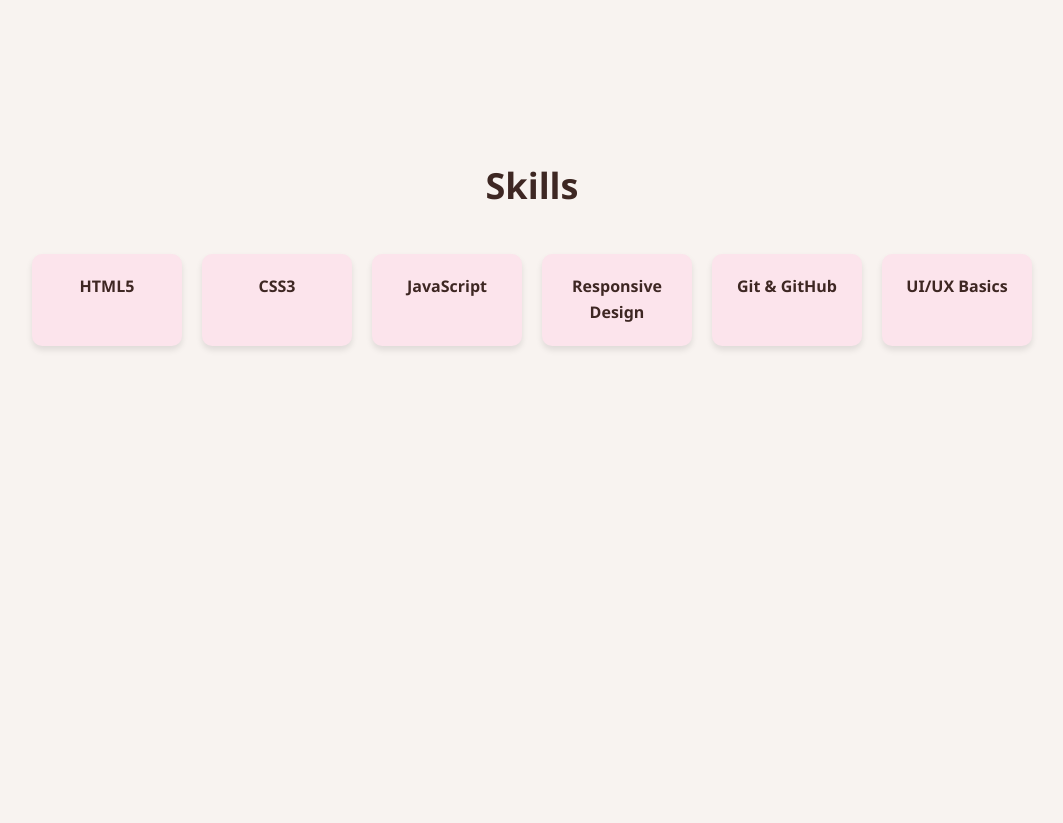
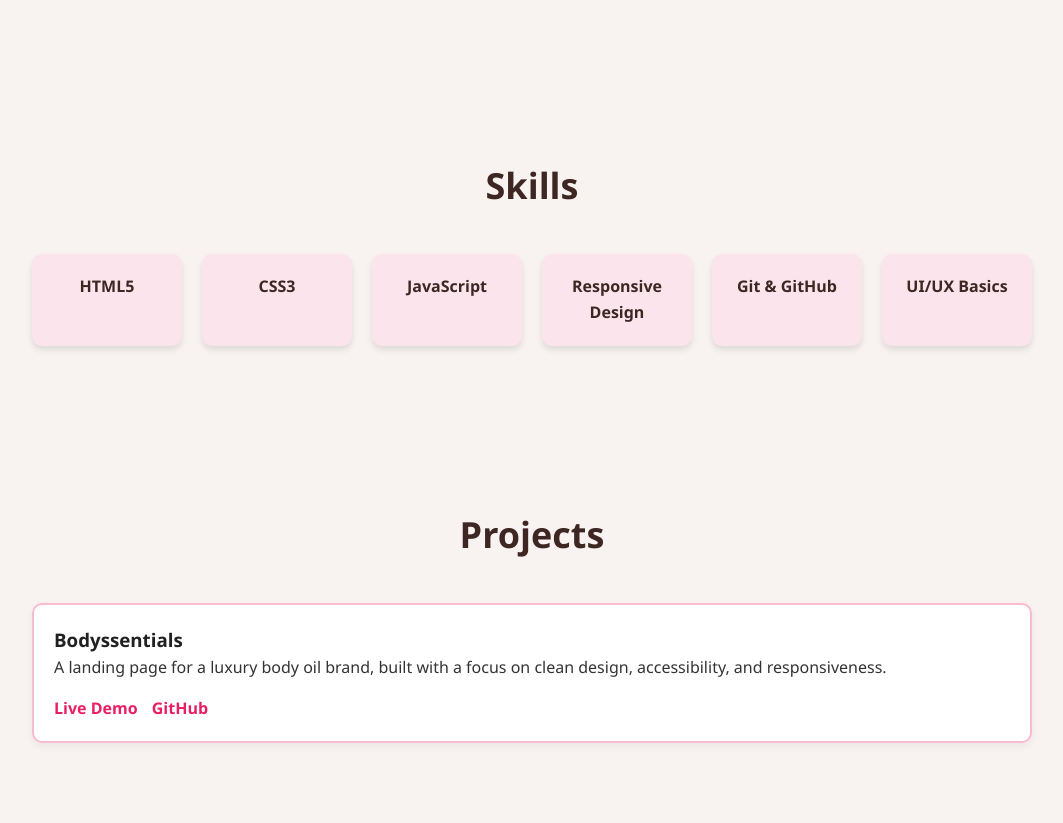
Before and after one commit to Maleke-Bridget-Nkwana/mbnkwana-portfolio, a plain HTML site: page index.html in a window 1280 px wide. Shown: the part 690-1513 px from the top of the page, without its empty margins (108-1171 px from the left). Before the commit the page ends 1116 px from the top, so only its background shows below. Drawn offline with Linux system fonts and the light colour scheme.

Commit message:
Added Projects section with styling

```diff
--- a/index.html
+++ b/index.html
@@ -55,6 +55,24 @@
       </div>
     </section>
 
+    <!--Projects Section-->
+    <section id="projects">
+      <div class="container">
+        <h2>Projects</h2>
+        <div class="projects-grid">
+          <div class="project-card">
+            <h3>Bodyssentials</h3>
+            <p>
+              A landing page for a luxury body oil brand, built with a focus on
+              clean design, accessibility, and responsiveness.
+            </p>
+            <a href="https://bodyssentials-landing-page.netlify.app/" class="project-link">Live Demo</a>
+            <a href="https://github.com/Maleke-Bridget-Nkwana/bodyssentials-landing-page" class="project-link">GitHub</a>
+          </div>
+        </div>
+      </div>
+    </section>
+
     <script src="src/scripts.js"></script>
   </body>
 </html>
--- a/src/styles.css
+++ b/src/styles.css
@@ -114,3 +114,36 @@ h2 {
   color: #3e2723;
   box-shadow: 0 4px 6px rgba(0, 0, 0, 0.1);
 }
+
+/*Projects Section*/
+.projects-grid {
+  display: grid;
+  grid-template-columns: repeat(auto-fit, minmax(280px, 1fr));
+  gap: 30px;
+  margin-top: 40px;
+}
+
+.project-card {
+  background-color: #fff;
+  border: 2px solid #f8bbd0;
+  padding: 20px;
+  border-radius: 10px;
+  text-align: left;
+  box-shadow: 0 4px 8px rgba(0, 0, 0, 0.05);
+}
+
+.project-card p {
+  color: #333;
+  margin-bottom: 15px;
+}
+
+.project-link {
+  margin-right: 10px;
+  color: #e91e63;
+  text-decoration: none;
+  font-weight: bold;
+}
+
+.project-link:hover {
+  text-decoration: underline;
+}
```
